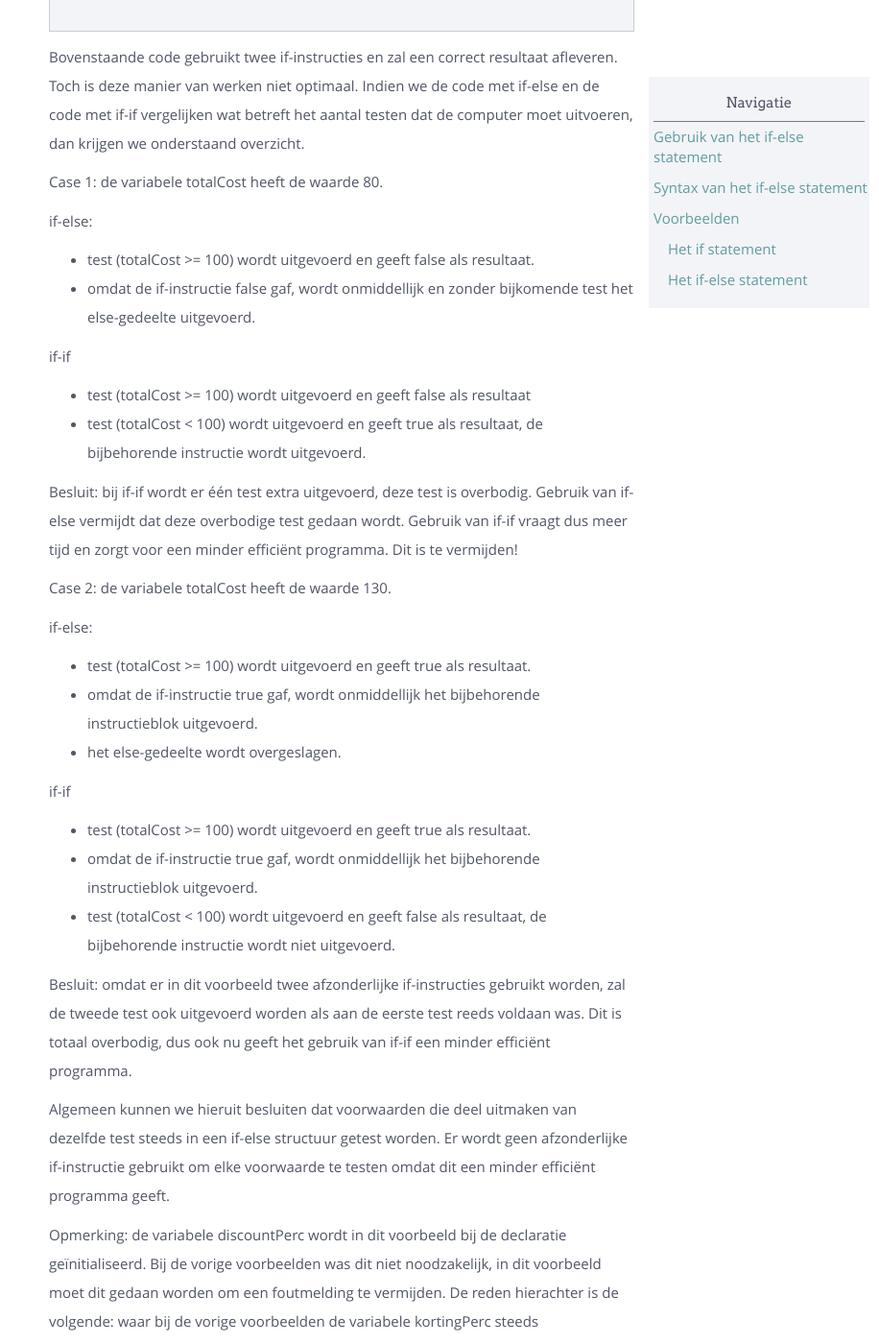
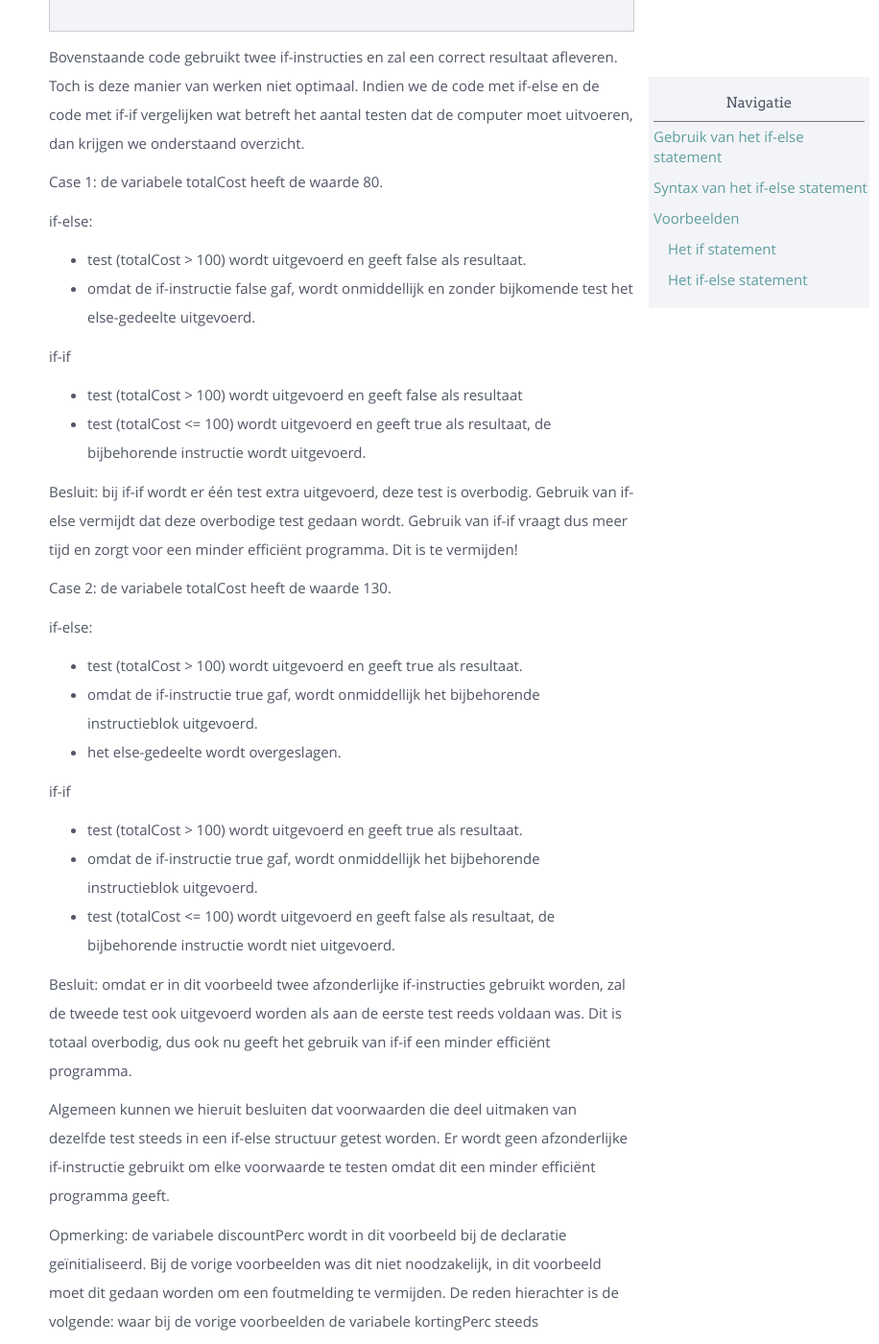
Before and after one commit to sma-it/sma-it.github.io, a Jekyll site: the page built from modules/basics/_posts/2000-01-04-if_else.md, in a window 1280 px wide and 1400 px high, scrolled down 3637 px. Shown: the whole window at 96% size, without its empty margins (364-1280 px from the left). Built offline with Jekyll 4.4.1, drawn with Linux system fonts in a browser that asks for light colours; nearby versions of some CDN libraries.

Commit message:
Corrected errors

```diff
--- a/modules/basics/_posts/2000-01-04-if_else.md
+++ b/modules/basics/_posts/2000-01-04-if_else.md
@@ -89,7 +89,7 @@
 {
     float discountPerc;
 
-    if (totalCost >= 100)
+    if (totalCost > 100)
     {
         discountPerc = 0.05F;
     }
@@ -114,7 +114,7 @@
 {
     float discountPerc = 0.03F; // Het kortingspercentage wordt default op 3% gezet
 
-    if (totalCost >= 100)
+    if (totalCost > 100)
     {
         // Indien de verkoop 100 euro of hoger bedraagt, wordt het
         // kortingspercentage van 3% naar 5% gewijzigd.
@@ -134,11 +134,11 @@
 {
     float discountPerc = 0F;
 
-    if (totalCost >= 100)
+    if (totalCost > 100)
     {
         discountPerc = 0.05F;
     }
-    if (totalCost < 100) // het else gedeelte is vervangen door een if met bijbehorende test.
+    if (totalCost <= 100) // het else gedeelte is vervangen door een if met bijbehorende test.
     {
         discountPerc = 0.03F;
     }
@@ -154,12 +154,12 @@
 Case 1: de variabele totalCost heeft de waarde 80.
 
 if-else:
-- test (totalCost >= 100) wordt uitgevoerd en geeft false als resultaat.
+- test (totalCost > 100) wordt uitgevoerd en geeft false als resultaat.
 - omdat de if-instructie false gaf, wordt onmiddellijk en zonder bijkomende test het else-gedeelte uitgevoerd.
 
 if-if
-- test (totalCost >= 100) wordt uitgevoerd en geeft false als resultaat
-- test (totalCost < 100) wordt uitgevoerd en geeft true als resultaat, de bijbehorende instructie wordt uitgevoerd.
+- test (totalCost > 100) wordt uitgevoerd en geeft false als resultaat
+- test (totalCost <= 100) wordt uitgevoerd en geeft true als resultaat, de bijbehorende instructie wordt uitgevoerd.
 
 Besluit: bij if-if wordt er één test extra uitgevoerd, deze test is overbodig. Gebruik van if-else vermijdt dat deze overbodige test gedaan wordt. Gebruik van if-if vraagt dus meer tijd en zorgt voor een minder efficiënt programma. Dit is te vermijden!
 
@@ -167,15 +167,15 @@
 
 if-else:
 
-- test (totalCost >= 100) wordt uitgevoerd en geeft true als resultaat.
+- test (totalCost > 100) wordt uitgevoerd en geeft true als resultaat.
 - omdat de if-instructie true gaf, wordt onmiddellijk het bijbehorende instructieblok uitgevoerd.
 - het else-gedeelte wordt overgeslagen.
 
 if-if
 
-- test (totalCost >= 100) wordt uitgevoerd en geeft true als resultaat.
+- test (totalCost > 100) wordt uitgevoerd en geeft true als resultaat.
 - omdat de if-instructie true gaf, wordt onmiddellijk het bijbehorende instructieblok uitgevoerd.
-- test (totalCost < 100) wordt uitgevoerd en geeft false als resultaat, de bijbehorende instructie wordt niet uitgevoerd.
+- test (totalCost <= 100) wordt uitgevoerd en geeft false als resultaat, de bijbehorende instructie wordt niet uitgevoerd.
 
 Besluit: omdat er in dit voorbeeld twee afzonderlijke if-instructies gebruikt worden, zal de tweede test ook uitgevoerd worden als aan de eerste test reeds voldaan was. Dit is totaal overbodig, dus ook nu geeft het gebruik van if-if een minder efficiënt programma.
 
```
